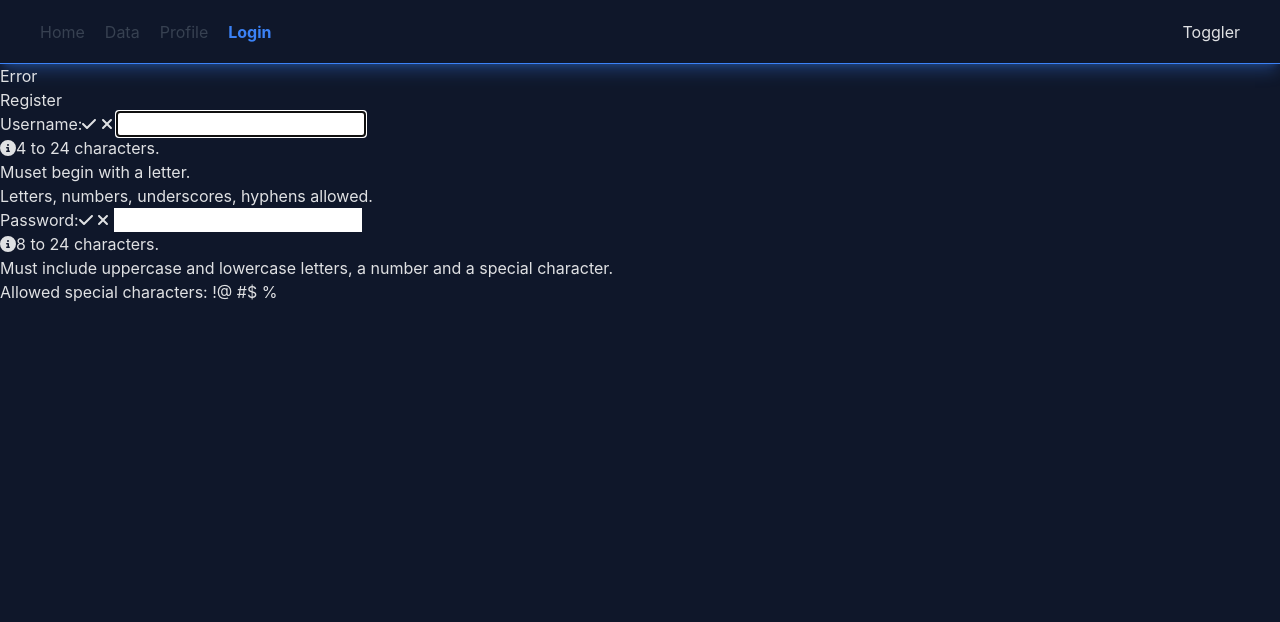
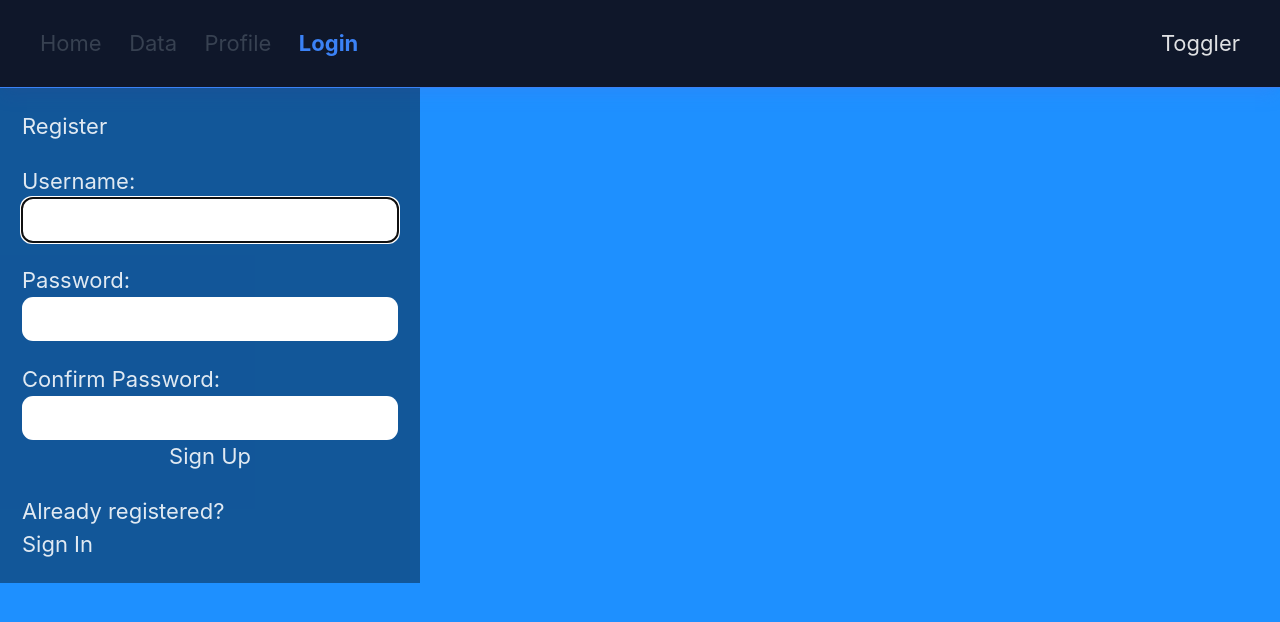
Before and after one commit to Zorkann/future-dashboard, a React (Vite) app: page /login in a window 1280 px wide. Shown: the top 622 px of the page. Built offline with nearby package versions, Linux system fonts and the light colour scheme.

Commit message:
form style

```diff
--- /dev/null
+++ b/src/LoginPage/LoginPage.css
@@ -0,0 +1,107 @@
+html {
+  font-family: 'Nunito', sans-serif;
+  font-size: 22px;
+  color: #fff;
+}
+
+body {
+  min-height: 100vh;
+  background-color: dodgerblue;
+}
+
+.App {
+  display: flex;
+  flex-direction: column;
+  justify-content: center;
+  align-items: center;
+  min-height: 100vh;
+  padding: 1rem 0.5rem;
+}
+
+section {
+  width: 100%;
+  max-width: 420px;
+  min-height: 400px;
+  display: flex;
+  flex-direction: column;
+  justify-content: flex-start;
+  padding: 1rem;
+  background-color: rgba(0, 0, 0, 0.4);
+}
+
+form {
+  display: flex;
+  flex-direction: column;
+  justify-content: space-evenly;
+  flex-grow: 1;
+  padding-bottom: 1rem;
+}
+
+a,
+a:visited {
+  color: #fff;
+}
+
+input[type='text'],
+input[type='password'],
+button,
+textarea {
+  font-family: 'Nunito', sans-serif;
+  font-size: 22px;
+  padding: 0.25rem;
+  border-radius: 0.5rem;
+}
+
+label,
+button {
+  margin-top: 1rem;
+}
+
+button {
+  padding: 0.5rem;
+}
+
+.instructions {
+  font-size: 0.75rem;
+  border-radius: 0.5rem;
+  background: #000;
+  color: #fff;
+  padding: 0.25rem;
+  position: relative;
+  bottom: -10px;
+}
+
+.instructions > svg {
+  margin-right: 0.25rem;
+}
+
+.offscreen {
+  position: absolute;
+  left: -9999px;
+}
+
+.hide {
+  display: none;
+}
+
+.valid {
+  color: limegreen;
+  margin-left: 0.25rem;
+}
+
+.invalid {
+  color: red;
+  margin-left: 0.25rem;
+}
+
+.errmsg {
+  background-color: lightpink;
+  color: firebrick;
+  font-weight: bold;
+  padding: 0.5rem;
+  margin-bottom: 0.5rem;
+}
+
+.line {
+  display: inline-block;
+}
--- a/src/LoginPage/LoginPage.tsx
+++ b/src/LoginPage/LoginPage.tsx
@@ -7,13 +7,30 @@ import {
   faInfoCircle,
 } from '@fortawesome/free-solid-svg-icons';
 import { FontAwesomeIcon } from '@fortawesome/react-fontawesome';
+import './LoginPage.css';
 
 // type UserType = {
 //   name: string;
 // };
 
+//poprzedni return
+{
+  /* <div>
+        <label>
+          Username: {''}
+          <input
+            type="text"
+            className="bg-white text-black"
+            value={user1}
+            onChange={(e) => setUser({ ...user, name: e.target.value })}
+          />
+        </label>
+
+        <button onClick={handleLogin}>Login</button>
+      </div> */
+}
 const USER_REGEX = /^[a-zA-Z][a-zA-Z0-9-_]{3,23}$/;
-const PWD_REGEX = /^(?=.*[a-z])(?=.*[A-Z])(?=.*[0-9])(?=.*[!@#$%]).{8,24}$/;
+const PWD_REGEX = /^(?=.*[a-z])(?=.*[A-Z])(?=.*[0-9])(?=.*[!@#$%.]).{8,24}$/;
 
 export const LoginPage = () => {
   // const navigate = useNavigate();
@@ -30,7 +47,7 @@ export const LoginPage = () => {
   const userRef = useRef<HTMLInputElement | null>(null);
   const errRef = useRef<HTMLParagraphElement | null>(null);
 
-  const [user1, setUser1] = useState('');
+  const [user, setUser] = useState('');
   const [validName, setValidName] = useState(false);
   const [userFocus, setUserFocus] = useState(false);
 
@@ -53,11 +70,11 @@ export const LoginPage = () => {
   }, []);
 
   useEffect(() => {
-    const result = USER_REGEX.test(user1);
+    const result = USER_REGEX.test(user);
     console.log(result);
-    console.log(user1);
+    console.log(user);
     setValidName(result);
-  }, [user1]);
+  }, [user]);
 
   useEffect(() => {
     const result = PWD_REGEX.test(pwd);
@@ -69,25 +86,12 @@ export const LoginPage = () => {
   }, [pwd, matchPwd]);
 
   useEffect(() => {
-    setErrMsg('Error');
-  }, [user1, pwd, matchPwd]);
+    setErrMsg('');
+  }, [user, pwd, matchPwd]);
 
   return (
     <>
-      {/* <div>
-        <label>
-          Username: {''}
-          <input
-            type="text"
-            className="bg-white text-black"
-            value={user1}
-            onChange={(e) => setUser({ ...user, name: e.target.value })}
-          />
-        </label>
-
-        <button onClick={handleLogin}>Login</button>
-      </div> */}
-      <div>
+      <section>
         <p
           ref={errRef}
           className={errMsg ? 'errmsg' : 'offscreen'}
@@ -99,20 +103,22 @@ export const LoginPage = () => {
         <form>
           <label htmlFor="username">
             Username:
-            <span className={validName ? 'valid' : 'hide'}>
-              <FontAwesomeIcon icon={faCheck} />{' '}
-            </span>
-            <span className={validName || !user1 ? 'hide' : 'invalid'}>
-              <FontAwesomeIcon icon={faTimes} />{' '}
-            </span>
+            <FontAwesomeIcon
+              icon={faCheck}
+              className={validName ? 'valid' : 'hide'}
+            />
+            <FontAwesomeIcon
+              icon={faTimes}
+              className={validName || !user ? 'hide' : 'invalid'}
+            />
           </label>
           <input
-            className="bg-white text-black"
             type="text"
             id="username"
             ref={userRef}
             autoComplete="off"
-            onChange={(e) => setUser1(e.target.value)}
+            onChange={(e) => setUser(e.target.value)}
+            value={user}
             required
             aria-invalid={validName ? 'false' : 'true'}
             aria-describedby="uidnote"
@@ -122,31 +128,33 @@ export const LoginPage = () => {
           <p
             id="uidnote"
             className={
-              userFocus && user1 && !validName ? 'instructions' : 'offscreen'
+              userFocus && user && !validName ? 'instructions' : 'offscreen'
             }
           >
             <FontAwesomeIcon icon={faInfoCircle} />
             4 to 24 characters.
             <br />
-            Muset begin with a letter. <br />
+            Must begin with a letter.
+            <br />
             Letters, numbers, underscores, hyphens allowed.
           </p>
 
           <label htmlFor="password">
             Password:
-            <span className={validPwd ? 'valid' : 'hide'}>
-              <FontAwesomeIcon icon={faCheck} />{' '}
-            </span>
-            <span className={validPwd || !pwd ? 'hide' : 'invalid'}>
-              <FontAwesomeIcon icon={faTimes} />{' '}
-            </span>
+            <FontAwesomeIcon
+              icon={faCheck}
+              className={validPwd ? 'valid' : 'hide'}
+            />
+            <FontAwesomeIcon
+              icon={faTimes}
+              className={validPwd || !pwd ? 'hide' : 'invalid'}
+            />
           </label>
-
           <input
-            className="bg-white text-black"
             type="password"
             id="password"
             onChange={(e) => setPwd(e.target.value)}
+            value={pwd}
             required
             aria-invalid={validPwd ? 'false' : 'true'}
             aria-describedby="pwdnote"
@@ -155,24 +163,67 @@ export const LoginPage = () => {
           />
           <p
             id="pwdnote"
-            className={
-              pwdFocus && user1 && !validPwd ? 'instructions' : 'offscreen'
-            }
+            className={pwdFocus && !validPwd ? 'instructions' : 'offscreen'}
           >
             <FontAwesomeIcon icon={faInfoCircle} />
             8 to 24 characters.
             <br />
             Must include uppercase and lowercase letters, a number and a special
-            character. <br />
+            character.
+            <br />
             Allowed special characters:{' '}
-            <span aria-label="exclamation mark">!</span>
+            <span aria-label="exclamation mark">!</span>{' '}
             <span aria-label="at symbol">@</span>{' '}
-            <span aria-label="hastag">#</span>
+            <span aria-label="hashtag">#</span>{' '}
             <span aria-label="dollar sign">$</span>{' '}
             <span aria-label="percent">%</span>
           </p>
+
+          <label htmlFor="confirm_pwd">
+            Confirm Password:
+            <FontAwesomeIcon
+              icon={faCheck}
+              className={validMatch && matchPwd ? 'valid' : 'hide'}
+            />
+            <FontAwesomeIcon
+              icon={faTimes}
+              className={validMatch || !matchPwd ? 'hide' : 'invalid'}
+            />
+          </label>
+          <input
+            type="password"
+            id="confirm_pwd"
+            onChange={(e) => setMatchPwd(e.target.value)}
+            value={matchPwd}
+            required
+            aria-invalid={validMatch ? 'false' : 'true'}
+            aria-describedby="confirmnote"
+            onFocus={() => setMatchFocus(true)}
+            onBlur={() => setMatchFocus(false)}
+          />
+          <p
+            id="confirmnote"
+            className={matchFocus && !validMatch ? 'instructions' : 'offscreen'}
+          >
+            <FontAwesomeIcon icon={faInfoCircle} />
+            Must match the first password input field.
+          </p>
+
+          <button
+            disabled={!validName || !validPwd || !validMatch ? true : false}
+          >
+            Sign Up
+          </button>
         </form>
-      </div>
+        <p>
+          Already registered?
+          <br />
+          <span className="line">
+            {/*put router link here*/}
+            <a href="#">Sign In</a>
+          </span>
+        </p>
+      </section>
     </>
   );
 };
```
